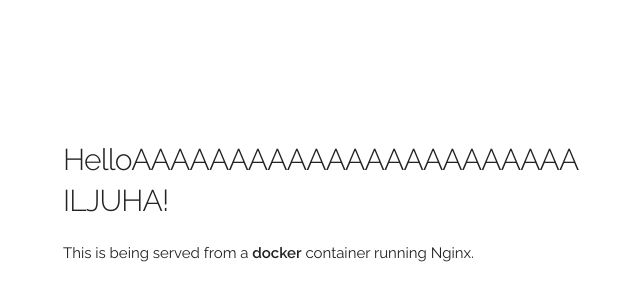
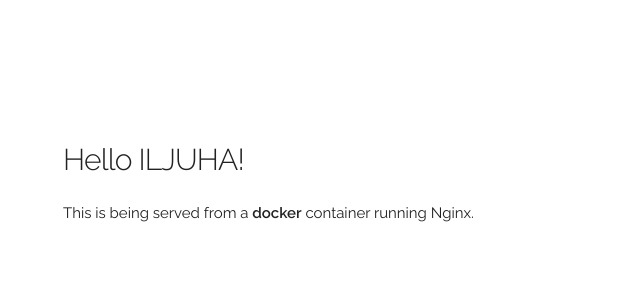
Before and after one commit to nikilja/secret, a website: page static-site/html/index.html in a window 1280 px wide. Shown: the part 100-400 px from the top of the page, without its empty margins (97-737 px from the left). Drawn offline with Linux system fonts and the light colour scheme.

Commit message:
HelloABC

```diff
--- a/static-site/html/index.html
+++ b/static-site/html/index.html
@@ -34,7 +34,7 @@
   <div class="container">
     <div class="row">
       <div class="one-half column" style="margin-top: 25%">
-        <h4>HelloAAAAAAAAAAAAAAAAAAAAAAA ILJUHA!</h4>
+        <h4>Hello ILJUHA!</h4>
         <p>This is being served from a <strong>docker</strong> container running Nginx.</p>
       </div>
     </div>
```
